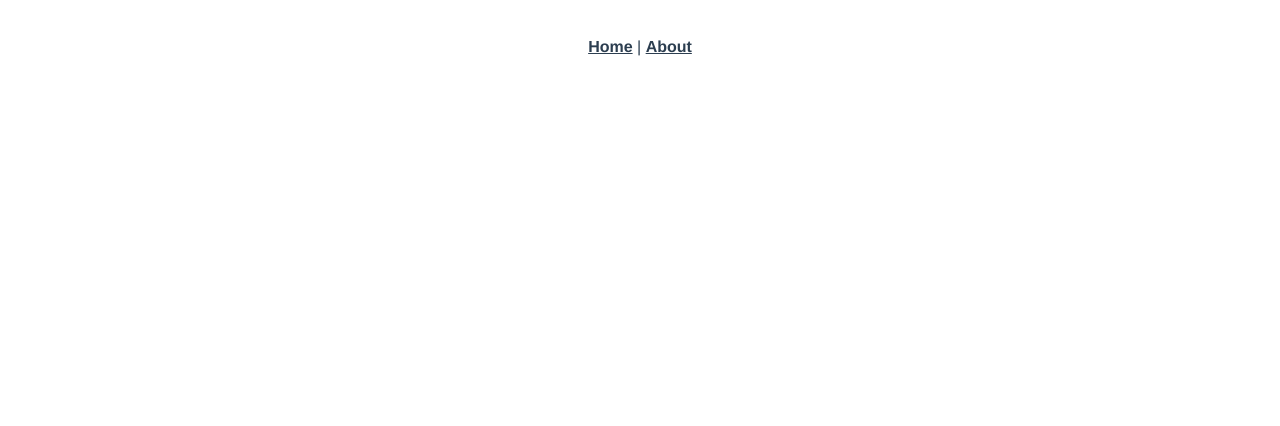
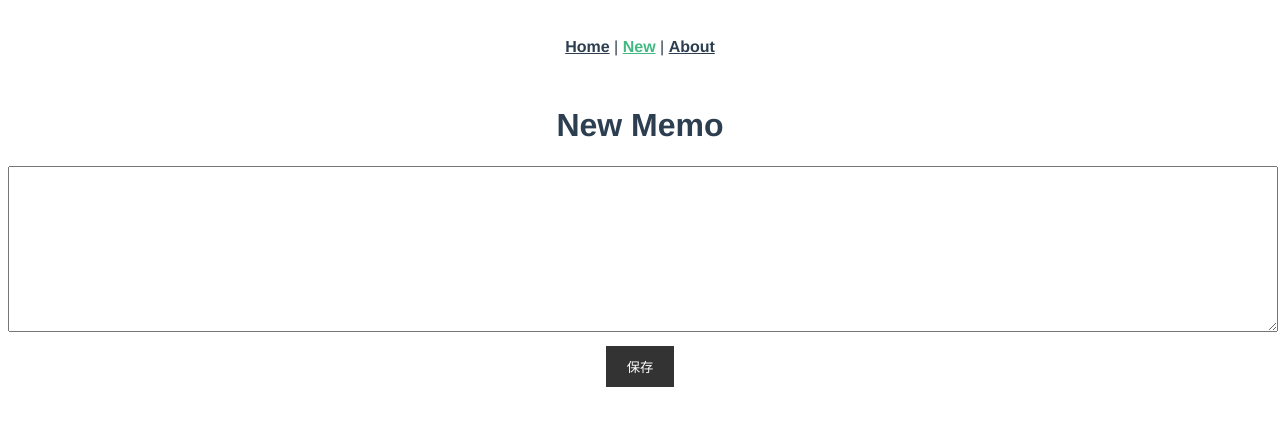
Before and after one commit to yujiharinezumi/notepad, a Vue app: page /new in a window 1280 px wide. Shown: the top 426 px of the page. Built offline with nearby package versions, Linux system fonts and the light colour scheme.

Commit message:
added new path & page

```diff
--- a/src/App.vue
+++ b/src/App.vue
@@ -2,6 +2,7 @@
   <div id="app">
     <div id="nav">
       <router-link to="/">Home</router-link> |
+      <router-link to="/new">New</router-link> |
       <router-link to="/about">About</router-link>
     </div>
     <router-view/>
--- a/src/router/index.js
+++ b/src/router/index.js
@@ -17,6 +17,11 @@
     // this generates a separate chunk (about.[hash].js) for this route
     // which is lazy-loaded when the route is visited.
     component: () => import(/* webpackChunkName: "about" */ '../views/About.vue')
+  },
+  {
+    path: '/new',
+    name: 'New',
+    component: () => import('../views/New.vue')
   }
 ]
 
--- /dev/null
+++ b/src/views/New.vue
@@ -0,0 +1,23 @@
+<template>
+    <div class="editor">
+    <h1>New Memo</h1>
+        <textarea name="memo"></textarea>
+        <button>保存</button>
+    </div>
+</template>
+
+
+<style scoped>
+  textarea {
+    width: 100%;
+    height: 10rem;
+  }
+
+  button {
+    border: 1px solid #333;
+    background-color: #333;
+    color: #fff;
+    padding: 10px 20px;
+    margin-top: 10px;
+  }
+</style>
```
